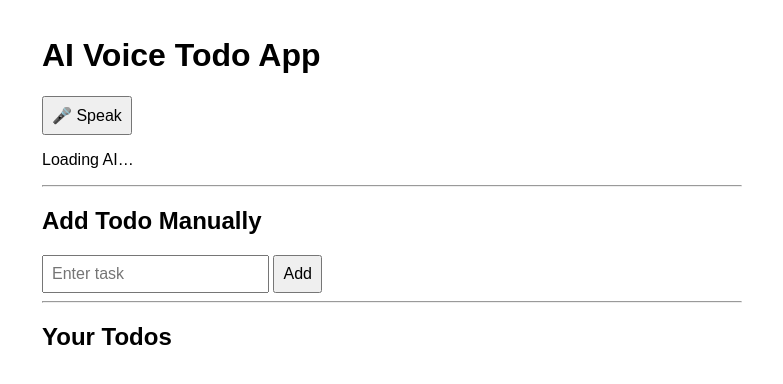
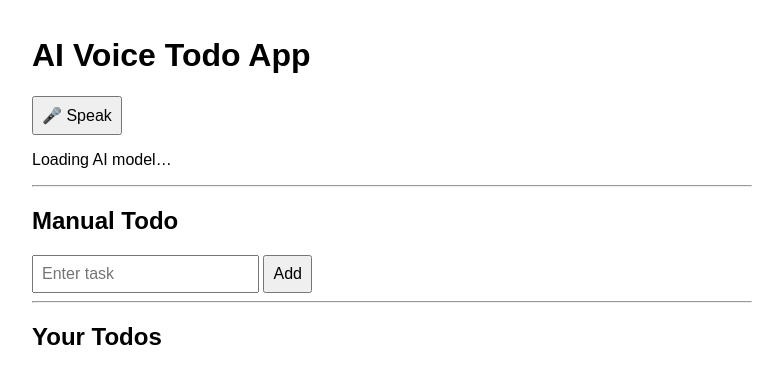
Before and after one commit to rpccl/rpccl.github.io, a Jekyll site: the page td.html, which Jekyll copies as it is, in a window 1280 px wide. Shown: the top 384 px of the page, without its empty margins (248-1031 px from the left). Built offline with Jekyll 4.4.1, drawn with Linux system fonts in a browser that asks for light colours.

Commit message:
try again

```diff
--- a/td.html
+++ b/td.html
@@ -8,7 +8,7 @@
 <style>
 body {
   font-family: sans-serif;
-  max-width: 700px;
+  max-width: 720px;
   margin: auto;
   padding: 1rem;
 }
@@ -31,11 +31,11 @@ li {
 <h1>AI Voice Todo App</h1>
 
 <button id="voiceBtn">🎤 Speak</button>
-<p id="status" aria-live="polite">Loading AI…</p>
+<p id="status" aria-live="polite">Loading AI model…</p>
 
 <hr>
 
-<h2>Add Todo Manually</h2>
+<h2>Manual Todo</h2>
 <input id="manualText" placeholder="Enter task">
 <button onclick="addManual()">Add</button>
 
@@ -63,7 +63,7 @@ const engine = await CreateMLCEngine(
 statusEl.innerText = "AI ready. You can speak now.";
 
 /* ================= STORAGE ================= */
-const KEY = "todos-ai";
+const KEY = "ai_todos";
 
 function loadTodos() {
   return JSON.parse(localStorage.getItem(KEY)) || [];
```
Also changed, not shown: other parts of td.html (+5 -5 lines).
